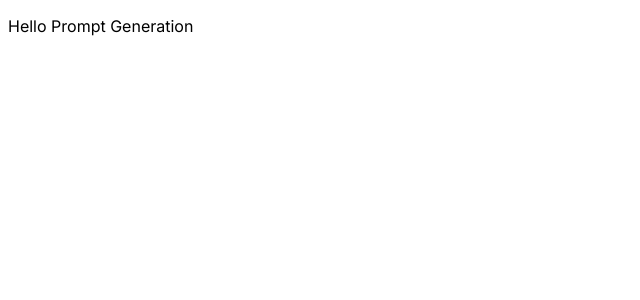
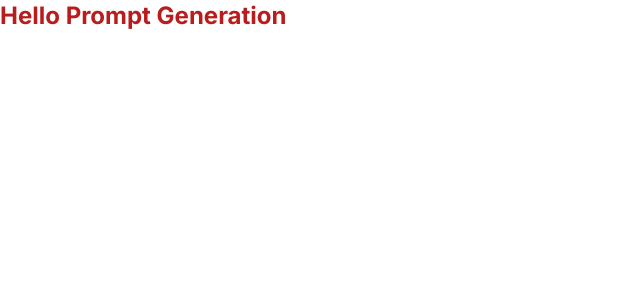
Before and after one commit to Ameer-Hamza-Khetran/langchain-firstApp, a Next.js app: page / in a window 1280 px wide. Shown: the top 300 px of the page, without its empty margins (0-640 px from the left). Built offline with nearby package versions, Linux system fonts and the light colour scheme.

Commit message:
initial commit

```diff
--- a/src/app/globals.css
+++ b/src/app/globals.css
@@ -1,27 +1,3 @@
 @tailwind base;
 @tailwind components;
 @tailwind utilities;
-
-:root {
-  --foreground-rgb: 0, 0, 0;
-  --background-start-rgb: 214, 219, 220;
-  --background-end-rgb: 255, 255, 255;
-}
-
-@media (prefers-color-scheme: dark) {
-  :root {
-    --foreground-rgb: 255, 255, 255;
-    --background-start-rgb: 0, 0, 0;
-    --background-end-rgb: 0, 0, 0;
-  }
-}
-
-body {
-  color: rgb(var(--foreground-rgb));
-  background: linear-gradient(
-      to bottom,
-      transparent,
-      rgb(var(--background-end-rgb))
-    )
-    rgb(var(--background-start-rgb));
-}
--- a/src/app/layout.tsx
+++ b/src/app/layout.tsx
@@ -1,3 +1,4 @@
+import './globals.css'
 import type { Metadata } from 'next'
 import { Inter } from 'next/font/google'
 
--- a/src/components/promptGen.tsx
+++ b/src/components/promptGen.tsx
@@ -1,5 +1,5 @@
 export default function PromptGeneration() {
     return (
-        <p className="text-red-600 text-5xl underline">Hello Prompt Generation</p>
+        <p className="text-red-700 text-2xl font-bold">Hello Prompt Generation</p>
     );
 }
```
